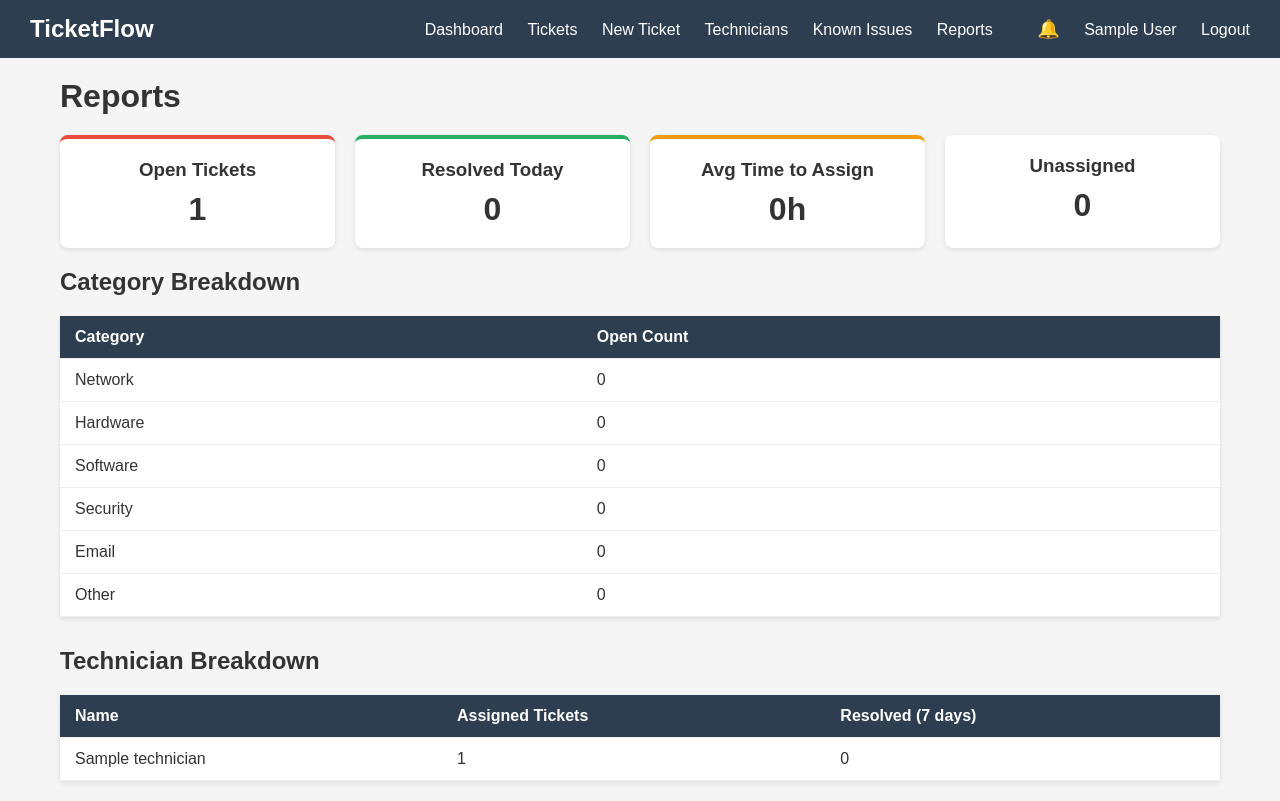
After one commit to kevindzit/TicketFlow, a Flask app: page /reports in a window 1280 px wide. The commit adds this page. Run offline with Flask 3, Linux system fonts and the light colour scheme; a user stored in the database is signed in; tables that the repository leaves empty hold one stand-in row (values such as "Sample post").

Commit message:
Add admin reporting page with stats and breakdowns

```diff
--- a/app/__init__.py
+++ b/app/__init__.py
@@ -22,6 +22,7 @@ def create_app():
     from app.routes.technicians import technicians_bp
     from app.routes.known_issues import known_issues_bp
     from app.routes.notifications import notifications_bp
+    from app.routes.reports import reports_bp
 
     app.register_blueprint(auth_bp)
     app.register_blueprint(tickets_bp)
@@ -30,6 +31,7 @@ def create_app():
     app.register_blueprint(technicians_bp)
     app.register_blueprint(known_issues_bp)
     app.register_blueprint(notifications_bp)
+    app.register_blueprint(reports_bp)
 
     # inject unread notifications into all templates
     @app.context_processor
--- /dev/null
+++ b/app/routes/reports.py
@@ -0,0 +1,81 @@
+from flask import Blueprint, render_template, redirect, url_for, flash
+from flask_login import login_required, current_user
+from datetime import datetime, timedelta
+from app import db
+from app.models.ticket import Ticket
+from app.models.technician import Technician
+from app.models.assignment_log import AssignmentLog
+
+reports_bp = Blueprint('reports', __name__)
+
+@reports_bp.route('/reports')
+@login_required
+def index():
+    if current_user.role != 'admin':
+        flash('Access denied', 'error')
+        return redirect(url_for('dashboard.index'))
+
+    now = datetime.utcnow()
+    today_start = now.replace(hour=0, minute=0, second=0, microsecond=0)
+    week_ago = now - timedelta(days=7)
+
+    # summary stats
+    open_tickets = Ticket.query.filter(Ticket.status != 'Resolved').count()
+    resolved_today = Ticket.query.filter(
+        Ticket.status == 'Resolved',
+        Ticket.updated_at >= today_start
+    ).count()
+    unassigned = Ticket.query.filter(
+        Ticket.assigned_tech_id == None,
+        Ticket.status != 'Resolved'
+    ).count()
+
+    # average time to assign in hours
+    assigned_tickets = Ticket.query.filter(Ticket.assigned_tech_id != None).all()
+    total_hours = 0
+    count = 0
+    for ticket in assigned_tickets:
+        log = AssignmentLog.query.filter_by(ticket_id=ticket.id).order_by(AssignmentLog.timestamp.asc()).first()
+        if log:
+            delta = log.timestamp - ticket.created_at
+            total_hours += delta.total_seconds() / 3600
+            count += 1
+    avg_time_to_assign = round(total_hours / count, 1) if count > 0 else 0
+
+    # category breakdown
+    categories = ['Network', 'Hardware', 'Software', 'Security', 'Email', 'Other']
+    category_stats = []
+    for cat in categories:
+        cat_count = Ticket.query.filter(
+            Ticket.category == cat,
+            Ticket.status != 'Resolved'
+        ).count()
+        category_stats.append({'name': cat, 'count': cat_count})
+
+    # technician breakdown
+    techs = Technician.query.all()
+    tech_stats = []
+    for tech in techs:
+        assigned_count = Ticket.query.filter(
+            Ticket.assigned_tech_id == tech.id,
+            Ticket.status != 'Resolved'
+        ).count()
+        resolved_count = Ticket.query.filter(
+            Ticket.assigned_tech_id == tech.id,
+            Ticket.status == 'Resolved',
+            Ticket.updated_at >= week_ago
+        ).count()
+        tech_stats.append({
+            'name': tech.name,
+            'assigned': assigned_count,
+            'resolved': resolved_count
+        })
+
+    return render_template('reports.html',
+        open_tickets=open_tickets,
+        resolved_today=resolved_today,
+        avg_time_to_assign=avg_time_to_assign,
+        unassigned=unassigned,
+        category_stats=category_stats,
+        tech_stats=tech_stats
+    )
--- a/app/templates/base.html
+++ b/app/templates/base.html
@@ -17,6 +17,7 @@
             {% if current_user.role == 'admin' %}
             <a href="{{ url_for('technicians.list_technicians') }}">Technicians</a>
             <a href="{{ url_for('known_issues.list_known_issues') }}">Known Issues</a>
+            <a href="{{ url_for('reports.index') }}">Reports</a>
             {% endif %}
             <div class="notif-bell">
                 <a href="#" onclick="toggleNotifDropdown(event)" class="bell-link">
--- /dev/null
+++ b/app/templates/reports.html
@@ -0,0 +1,62 @@
+{% extends "base.html" %}
+{% block title %}Reports{% endblock %}
+{% block content %}
+<h1>Reports</h1>
+
+<div class="stats-grid">
+    <div class="stat-card new">
+        <h3>Open Tickets</h3>
+        <p class="stat-number">{{ open_tickets }}</p>
+    </div>
+    <div class="stat-card resolved">
+        <h3>Resolved Today</h3>
+        <p class="stat-number">{{ resolved_today }}</p>
+    </div>
+    <div class="stat-card assigned">
+        <h3>Avg Time to Assign</h3>
+        <p class="stat-number">{{ avg_time_to_assign }}h</p>
+    </div>
+    <div class="stat-card">
+        <h3>Unassigned</h3>
+        <p class="stat-number">{{ unassigned }}</p>
+    </div>
+</div>
+
+<h2>Category Breakdown</h2>
+<table class="ticket-table">
+    <thead>
+        <tr>
+            <th>Category</th>
+            <th>Open Count</th>
+        </tr>
+    </thead>
+    <tbody>
+        {% for cat in category_stats %}
+        <tr>
+            <td>{{ cat.name }}</td>
+            <td>{{ cat.count }}</td>
+        </tr>
+        {% endfor %}
+    </tbody>
+</table>
+
+<h2 style="margin-top: 30px;">Technician Breakdown</h2>
+<table class="ticket-table">
+    <thead>
+        <tr>
+            <th>Name</th>
+            <th>Assigned Tickets</th>
+            <th>Resolved (7 days)</th>
+        </tr>
+    </thead>
+    <tbody>
+        {% for tech in tech_stats %}
+        <tr>
+            <td>{{ tech.name }}</td>
+            <td>{{ tech.assigned }}</td>
+            <td>{{ tech.resolved }}</td>
+        </tr>
+        {% endfor %}
+    </tbody>
+</table>
+{% endblock %}
```
